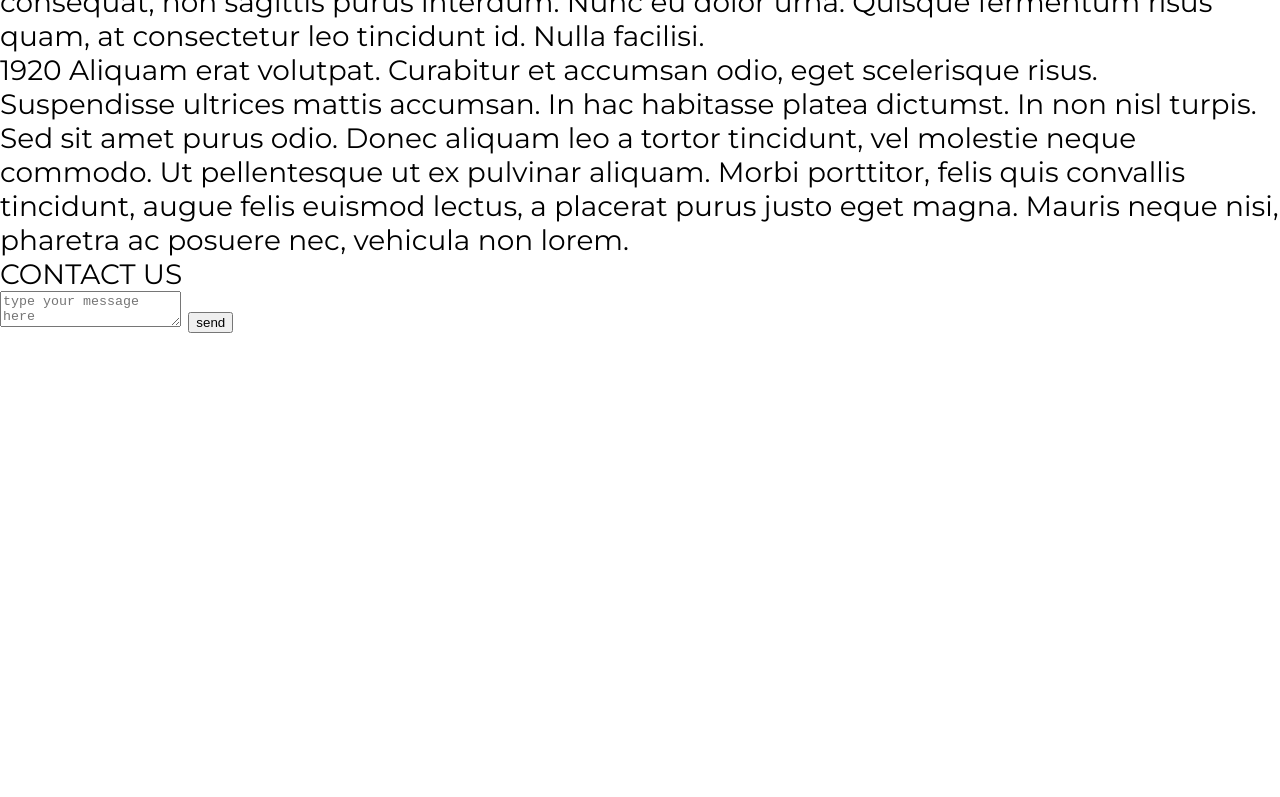
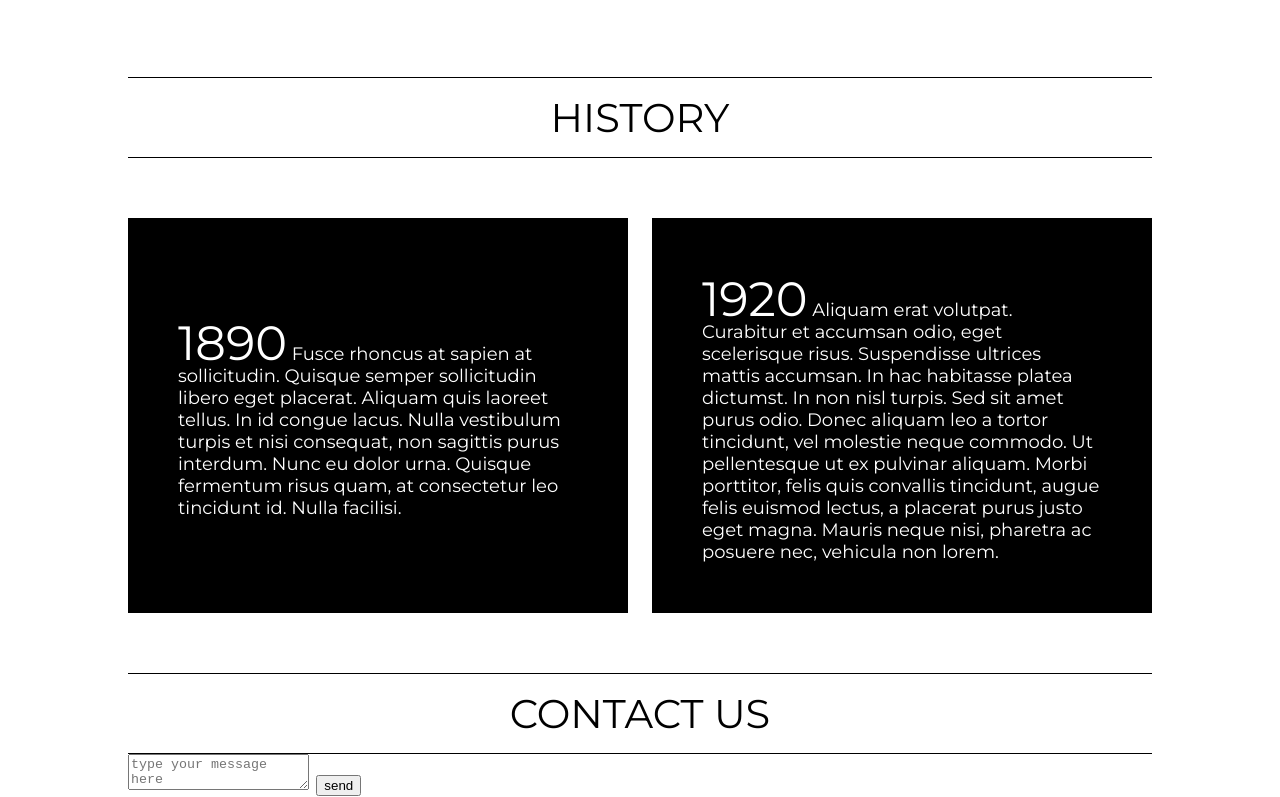
Before and after one commit to OlenaPustova/responsive-project, a plain HTML site: page markup/index.html in a window 1280 px wide. Shown: the part 960-1757 px from the top of the page. Before the commit the page ends 1294 px from the top, so only its background shows below. Drawn offline with nearby package versions, Linux system fonts and the light colour scheme.

Commit message:
desktop-content

```diff
--- a/markup/css/style.css
+++ b/markup/css/style.css
@@ -155,12 +155,47 @@ display: none;
 .carousel .slick-dots li.slick-active button {
     background: #000;
 }
-
+/*content*/
+.content {
+    width: 1024px;
+    margin: 0 auto;
+}
 /* about */
-
-
+.about {
+    text-align: center;
+    border-bottom: 1px solid #000;
+    padding: 80px 0;
+}
 /* info */
-
+.info {
+    border-bottom: 1px solid #000;
+}
+.title {
+    font-size: 40px;
+    line-height: 48px;
+    text-align: center;
+    border-bottom: 1px solid #000;
+    padding: 16px 0 15px;
+}
+.container {
+    display: flex;
+    justify-content: space-between;
+    padding: 60px 0;
+}
+.box {
+    display: flex;
+    align-items: center;
+    padding: 70px 50px 50px;
+    width: 500px;
+    background-color: #000;
+    color: #fff;
+    font-size:  18px;
+    line-height: 22px;
+}
+.date {
+    font-size: 48px;
+    line-height: 22px;
+}
 
 /* contact */
 
@@ -204,6 +239,12 @@ and (max-width: 1200px) {
     .menu-open .header .contact-form {
         display: block;
     }
+    /*.content {
+    width: 928px;
+    }
+    .container {
+    display: block;
+    }*/
 }
 
 @media only screen
--- a/markup/index.html
+++ b/markup/index.html
@@ -65,6 +65,7 @@
                 </div>
             </div>
         </section>
+        <div class="content">
             <section class="about">
                 <p>
                     Suspendisse potenti. Curabitur in leo non odio hendrerit semper. Morbi id tempor eros. Donec viverra
@@ -78,20 +79,26 @@
             </section>
             <section class="info">
                 <h2 class="title">HISTORY</h2>
+                <div class="container">
+                    <div class="box">
                         <p>
-                <span>1890</span> Fusce rhoncus at sapien at sollicitudin. Quisque semper sollicitudin libero eget
+                            <span class="date">1890</span> Fusce rhoncus at sapien at sollicitudin. Quisque semper sollicitudin libero eget
                             placerat. Aliquam
                             quis laoreet tellus. In id congue lacus. Nulla vestibulum turpis et nisi consequat, non sagittis purus
                             interdum. Nunc eu dolor urna. Quisque fermentum risus quam, at consectetur leo tincidunt id. Nulla
                             facilisi.
                         </p>
+                    </div>
+                    <div class="box">
                         <p>
-                <span>1920</span> Aliquam erat volutpat. Curabitur et accumsan odio, eget scelerisque risus. Suspendisse
+                            <span class="date">1920</span> Aliquam erat volutpat. Curabitur et accumsan odio, eget scelerisque risus. Suspendisse
                             ultrices mattis accumsan. In hac habitasse platea dictumst. In non nisl turpis. Sed sit amet purus odio.
                             Donec aliquam leo a tortor tincidunt, vel molestie neque commodo. Ut pellentesque ut ex pulvinar
                             aliquam. Morbi porttitor, felis quis convallis tincidunt, augue felis euismod lectus, a placerat purus
                             justo eget magna. Mauris neque nisi, pharetra ac posuere nec, vehicula non lorem.
                         </p>
+                    </div>
+                </div>
             </section>
             <section class="contact">
                 <h2 class="title">CONTACT US</h2>
@@ -136,6 +143,7 @@
                 });
             });
         </script>
+    </div>
 </body>
 
 </html>
```
Lines whose indentation alone changed are shown as unchanged.
